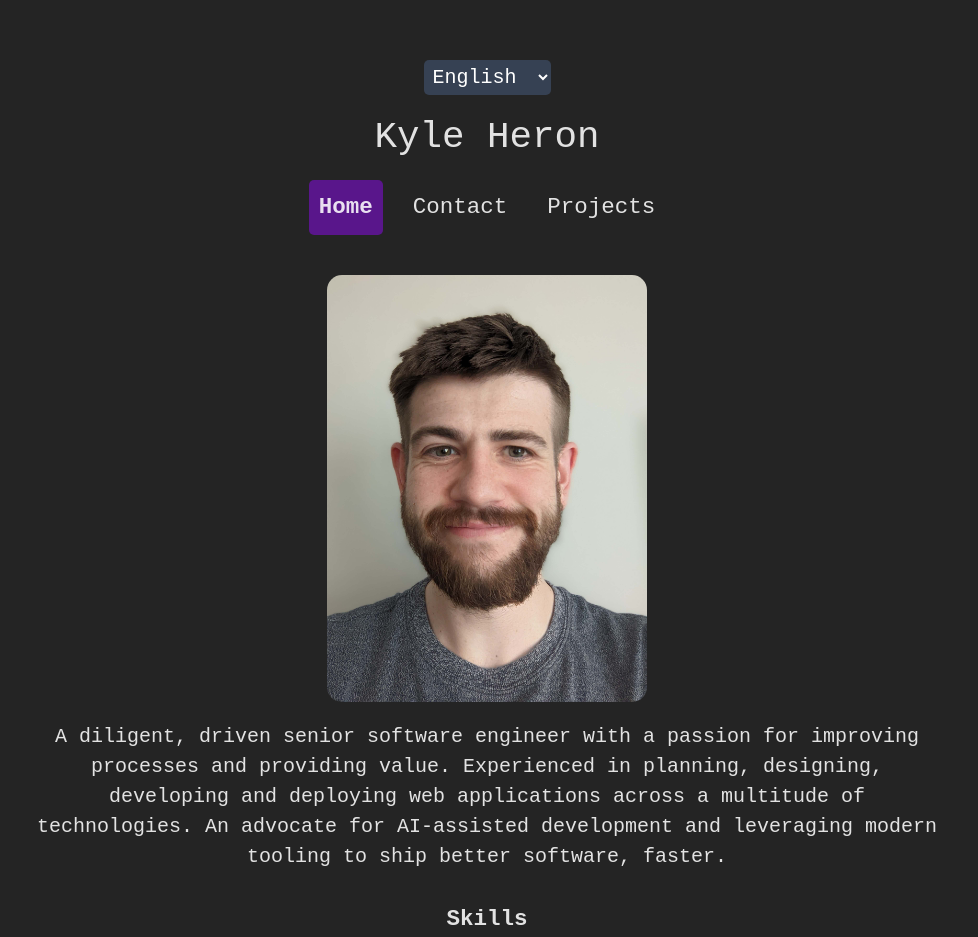
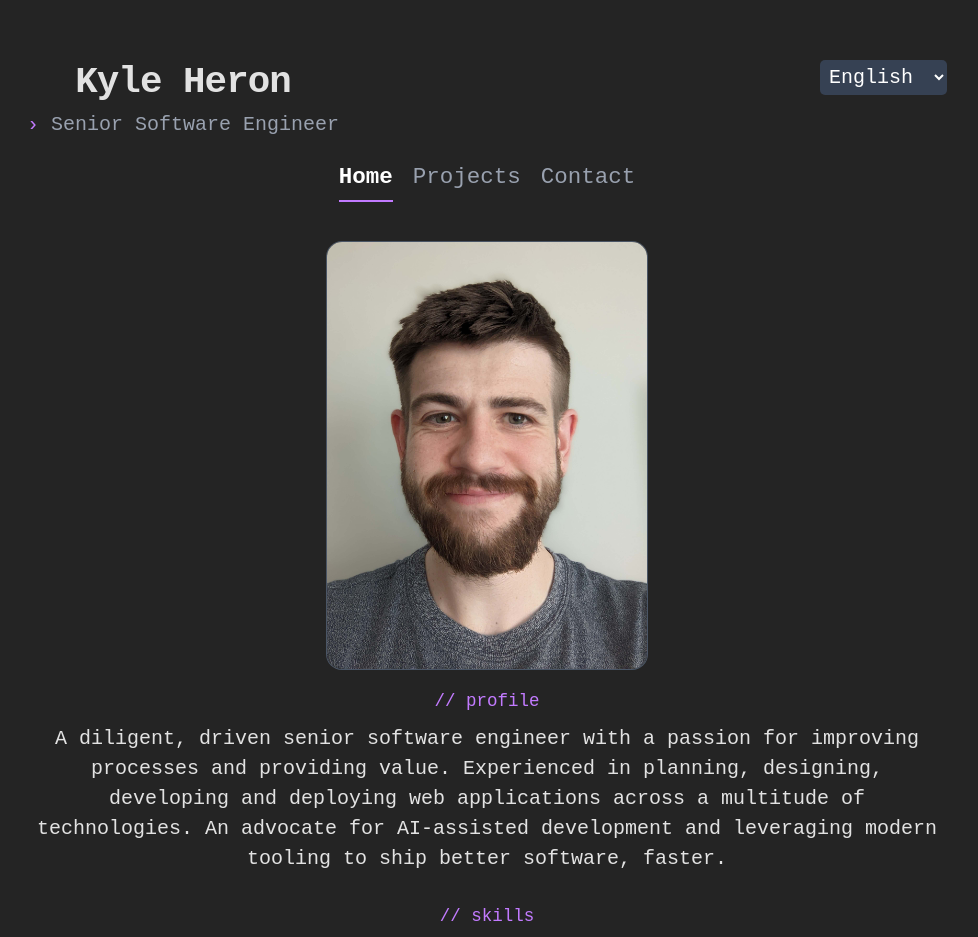
Before and after one commit to kyher/kyher.github.io, a React (Vite) app: page / in a window 1280 px wide. Shown: the top 937 px of the page, without its empty margins (153-1131 px from the left). Built offline with nearby package versions, Linux system fonts and the light colour scheme.

Commit message:
Styling updates

```diff
--- a/src/App.tsx
+++ b/src/App.tsx
@@ -25,8 +25,15 @@ function App() {
   const { t } = useTranslation();
   return (
     <main className="max-w-3xl m-auto p-4">
-      <LanguageSelect />
-      <h1 className="text-3xl hover:font-bold">Kyle Heron</h1>
+      <div className="flex items-start justify-between mb-2">
+        <div>
+          <h1 className="text-3xl font-bold tracking-tight">Kyle Heron</h1>
+          <p className="text-gray-400 text-base mt-1">
+            <span className="text-purple-400">›</span> Senior Software Engineer
+          </p>
+        </div>
+        <LanguageSelect />
+      </div>
       <nav>
         <ul className="flex gap-4 mt-4 justify-center">
           <NavItem
@@ -35,14 +42,14 @@ function App() {
             onClick={() => setActiveTab(TABS.HOME)}
           />
           <NavItem
+            label={t("nav.projects")}
+            isActive={activeTab === TABS.PROJECTS}
+            onClick={() => setActiveTab(TABS.PROJECTS)}
+          />
+          <NavItem
             label={t("nav.contact")}
             isActive={activeTab === TABS.CONTACT}
             onClick={() => setActiveTab(TABS.CONTACT)}
-          />
-          <NavItem
-            label={t("nav.projects")}
-            isActive={activeTab === TABS.PROJECTS}
-            onClick={() => setActiveTab(TABS.PROJECTS)}
           />
         </ul>
       </nav>
@@ -53,16 +60,21 @@ function App() {
             <img
               src="profile.jpg"
               alt="Profile image of Kyle Heron"
-              className="rounded-xl w-64 m-auto my-4 hover:scale-105 transition-transform"
+              className="rounded-xl w-64 m-auto my-4 hover:scale-105 transition-transform ring-1 ring-gray-600"
             />
-            <p className="hover:font-bold">{t("profile")}</p>
+            <h2 className="text-purple-400 text-sm mb-2">
+              {t("profile.title")}
+            </h2>
+            <p>{t("profile.description")}</p>
             <div className="mt-6">
-              <h2 className="text-lg font-bold mb-3">{t("skills.title")}</h2>
+              <h2 className="text-purple-400 text-sm mb-2">
+                {t("skills.title")}
+              </h2>
               <div className="flex flex-wrap gap-2 justify-center">
                 {skills.map((skill) => (
                   <span
                     key={skill}
-                    className="text-sm bg-gray-800/80 px-3 py-1 rounded-full text-gray-300"
+                    className="text-sm bg-gray-800/60 border border-gray-600 px-3 py-1 rounded-full text-gray-300"
                   >
                     {skill}
                   </span>
@@ -94,7 +106,7 @@ function App() {
         {activeTab === TABS.PROJECTS && (
           <AppSection>
             <div className="my-6">
-              <h2 className="text-xl font-bold my-4">
+              <h2 className="text-purple-400 text-sm mb-2">
                 {t("projects.currentTitle")}
               </h2>
               <ProjectTile
@@ -108,7 +120,7 @@ function App() {
               />
             </div>
             <div className="my-6">
-              <h2 className="text-xl font-bold my-4">
+              <h2 className="text-purple-400 text-sm mb-2">
                 {t("projects.otherTitle")}
               </h2>
               <div className="grid grid-cols-1 sm:grid-cols-2 gap-4">
--- a/src/components/NavItem.tsx
+++ b/src/components/NavItem.tsx
@@ -9,8 +9,10 @@ export default function NavItem({
 }) {
   return (
     <li
-      className={`hover:bg-purple-700 rounded text-lg cursor-pointer p-2 ${
-        isActive ? "font-bold bg-purple-900" : ""
+      className={`text-lg cursor-pointer pb-1 transition-colors border-b-2 ${
+        isActive
+          ? "border-purple-400 text-white font-semibold"
+          : "border-transparent text-gray-400 hover:text-purple-300"
       }`}
       onClick={onClick}
     >
--- a/src/i18n.ts
+++ b/src/i18n.ts
@@ -12,17 +12,20 @@ const resources = {
         contact: "Contact",
         projects: "Projects",
       },
-      profile:
-        "A diligent, driven senior software engineer with a passion for improving processes and providing value. Experienced in planning, designing, developing and deploying web applications across a multitude of technologies. An advocate for AI-assisted development and leveraging modern tooling to ship better software, faster.",
+      profile: {
+        title: "// profile",
+        description:
+          "A diligent, driven senior software engineer with a passion for improving processes and providing value. Experienced in planning, designing, developing and deploying web applications across a multitude of technologies. An advocate for AI-assisted development and leveraging modern tooling to ship better software, faster.",
+      },
       skills: {
-        title: "Skills",
+        title: "// skills",
       },
       contact: {
         email: "Email me",
       },
       projects: {
-        currentTitle: "Current Side Project",
-        otherTitle: "Previous Side Projects",
+        currentTitle: "// current side project",
+        otherTitle: "// previous side projects",
         couplemdb:
           "A movie database app for couples to compare their reviewed movies",
         icanttypefrench:
@@ -46,17 +49,20 @@ const resources = {
         contact: "Contact",
         projects: "Projets",
       },
-      profile:
-        "Un ingénieur logiciel senior diligent et motivé, passionné par l'amélioration des processus et la création de valeur. Expérimenté dans la planification, la conception, le développement et le déploiement d'applications web à travers une multitude de technologies. Partisan du développement assisté par IA et de l'utilisation d'outils modernes pour livrer de meilleurs logiciels, plus rapidement.",
+      profile: {
+        title: "// profil",
+        description:
+          "Un ingénieur logiciel senior diligent et motivé, passionné par l'amélioration des processus et la création de valeur. Expérimenté dans la planification, la conception, le développement et le déploiement d'applications web à travers une multitude de technologies. Partisan du développement assisté par IA et de l'utilisation d'outils modernes pour livrer de meilleurs logiciels, plus rapidement.",
+      },
       skills: {
-        title: "Compétences",
+        title: "// compétences",
       },
       contact: {
         email: "Envoyez-moi un email",
       },
       projects: {
-        currentTitle: "Projet personnel actuel",
-        otherTitle: "Projets personnels précédents",
+        currentTitle: "// projet personnel actuel",
+        otherTitle: "// projets personnels précédents",
         couplemdb:
           "Une application de base de données de films pour les couples afin de comparer leurs films évalués",
         icanttypefrench:
```
